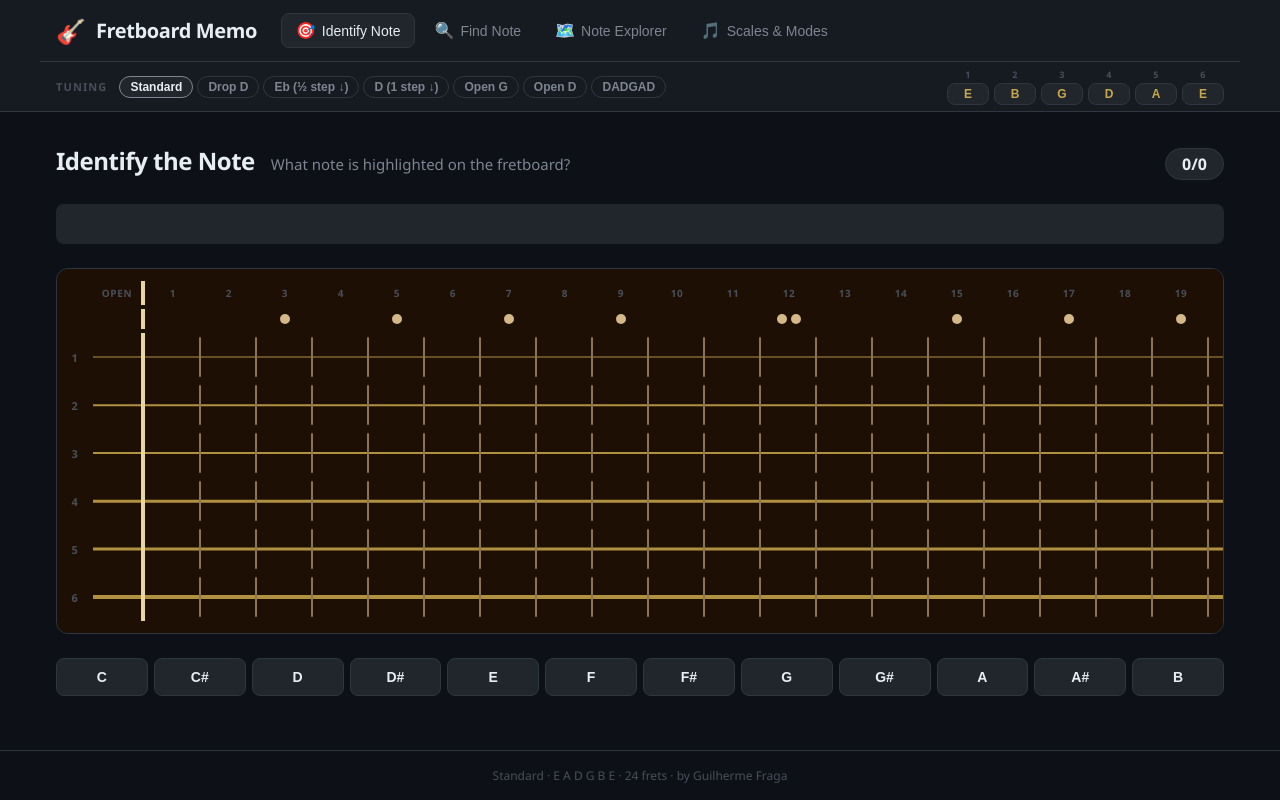
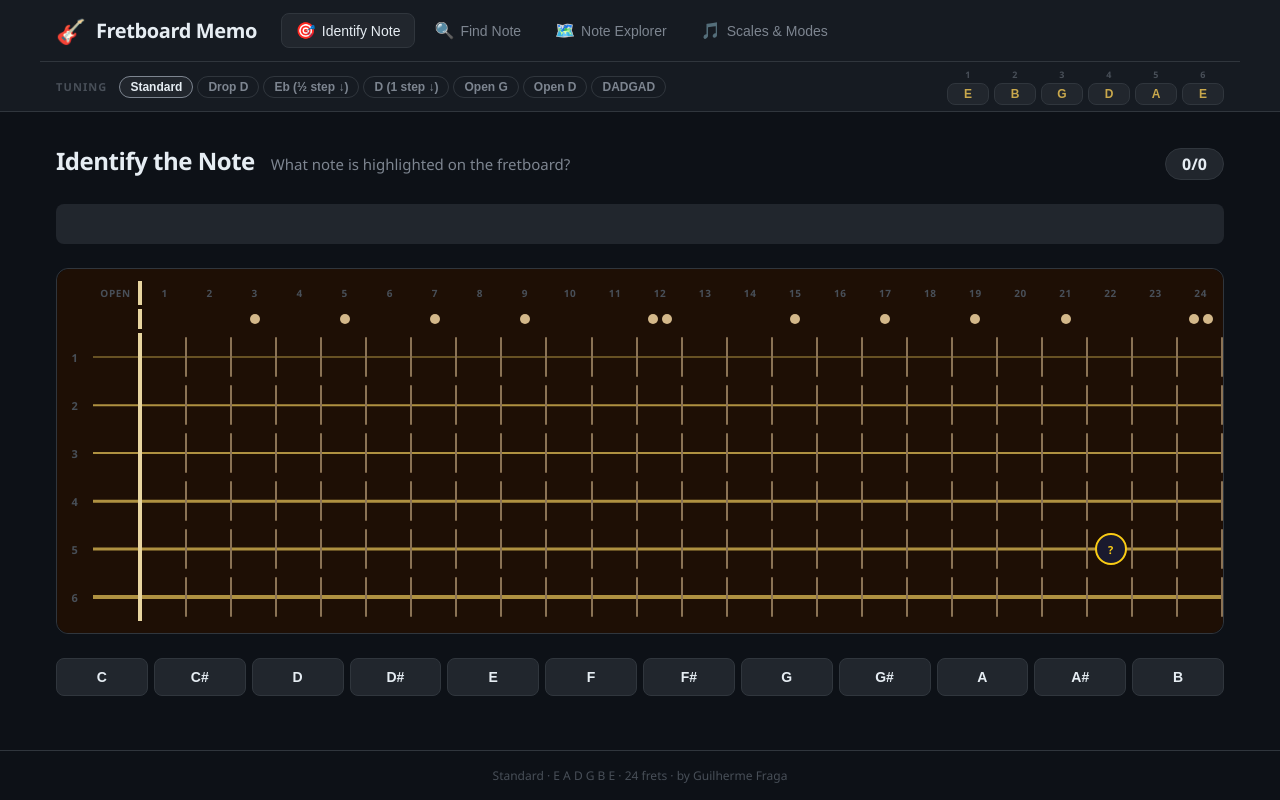
Before and after one commit to guiguifraga/fretboard-memo-app, a React (Vite) app: page / in a window 1280 px wide. Built offline with nearby package versions, Linux system fonts and the light colour scheme.

Commit message:
ACERTANDO O WIDTH DO BAGUI

```diff
--- a/src/index.css
+++ b/src/index.css
@@ -513,17 +513,16 @@ body {
 
 /* ─── Fretboard ─────────────────────────────────────────────────── */
 .fretboard-scroll {
-  overflow-x: auto;
   border-radius: var(--radius-lg);
   border: 1px solid var(--border);
 }
 
 .fretboard {
   display: table;
+  width: 100%;
   background: var(--fretboard-bg);
   border-radius: var(--radius-lg);
   padding: 12px 0;
-  min-width: 800px;
 }
 
 /* Each row uses display:flex */
@@ -551,7 +550,6 @@ body {
 /* Generic cell */
 .fb-cell {
   flex: 1;
-  min-width: 56px;
   height: 48px;
   display: flex;
   align-items: center;
@@ -561,8 +559,6 @@ body {
 
 /* Open string column is narrower */
 .fb-open-col {
-  min-width: 52px;
-  max-width: 60px;
   border-right: 4px solid var(--nut-color);
 }
 
```
